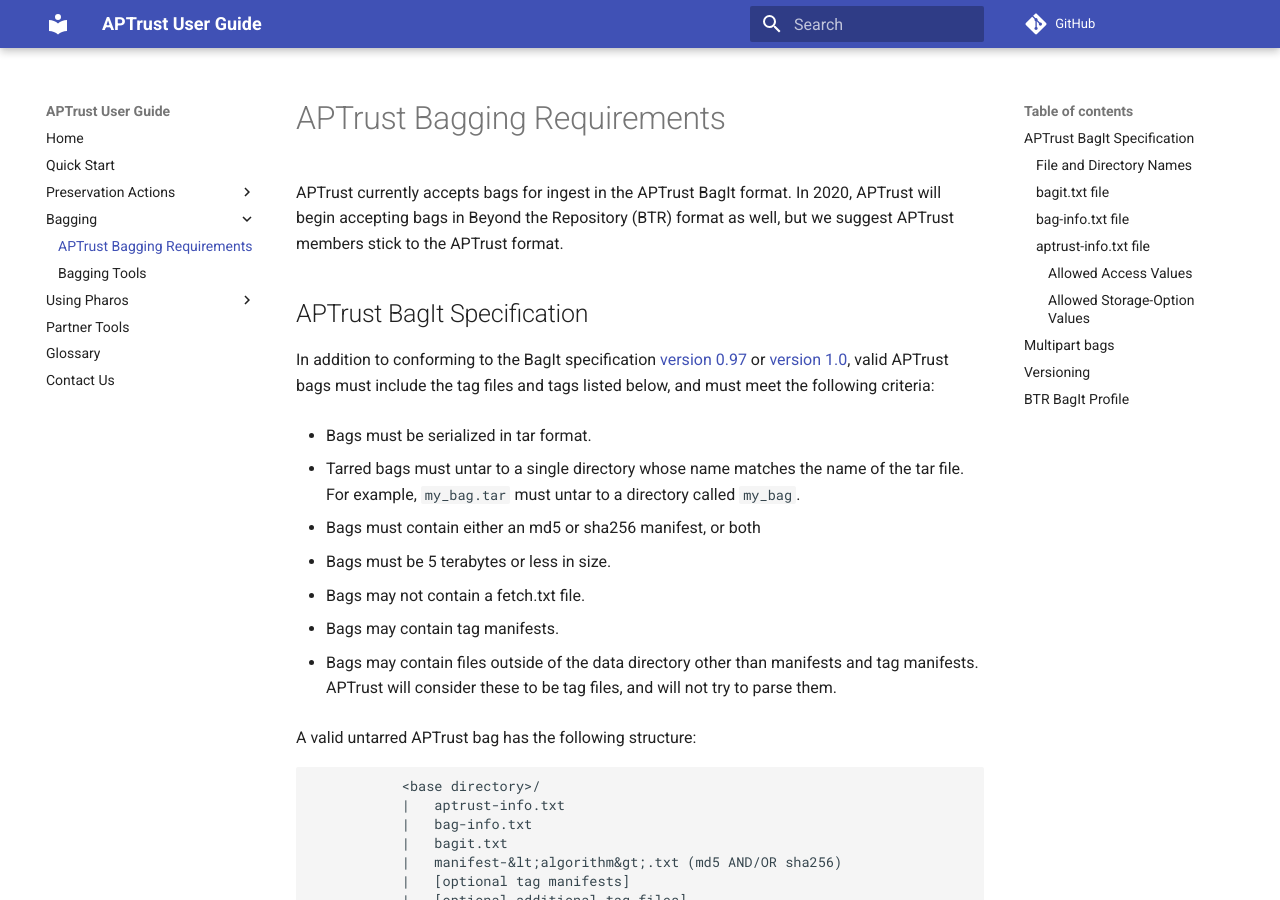
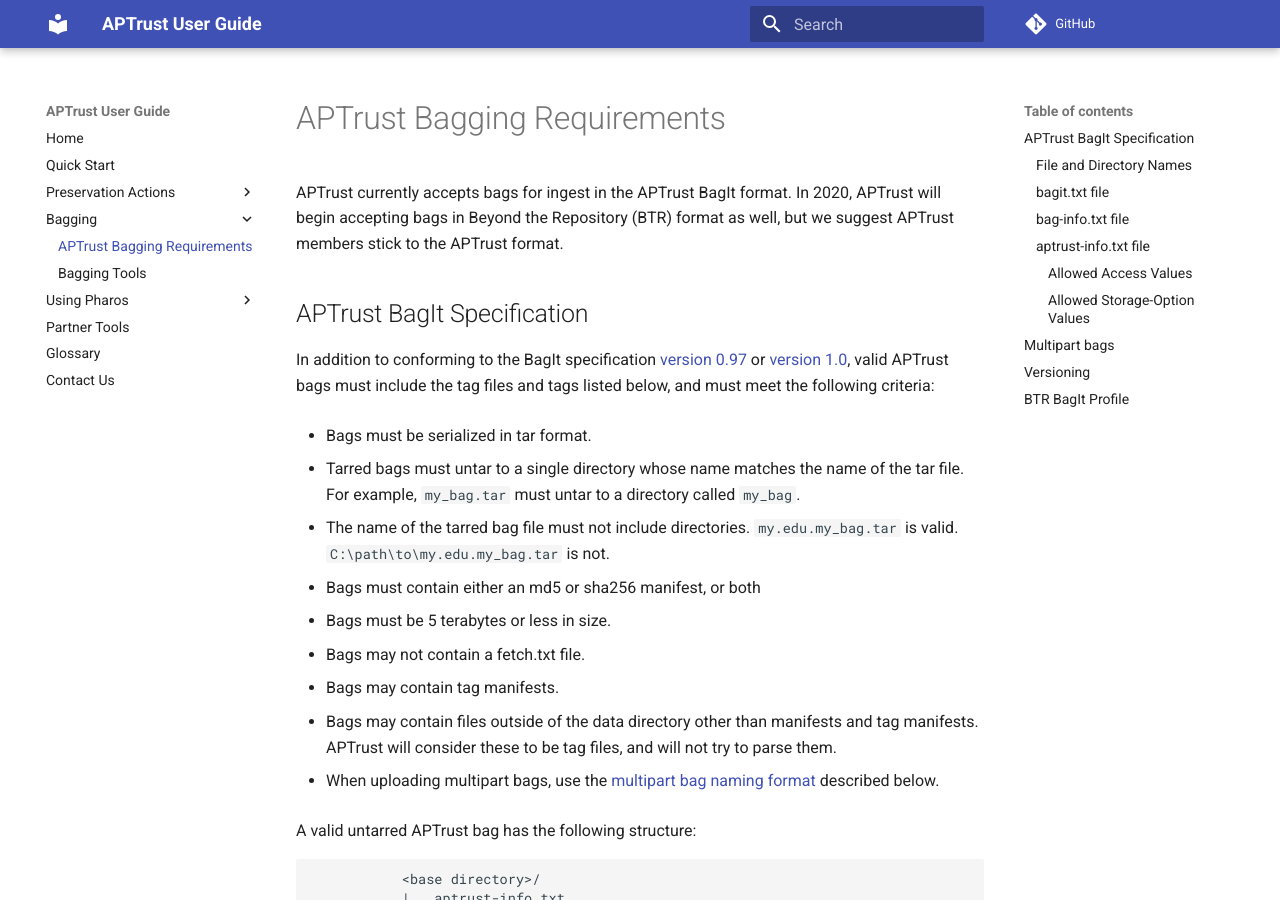
Before and after one commit to APTrust/userguide, an MkDocs documentation site: the page built from docs/bagging/index.md, in a window 1280 px wide and 900 px high. Built offline with MkDocs 1.6.1 and Material for MkDocs 9.7.7, drawn with Linux system fonts in a browser that asks for light colours; comment, search, counter and statistics services are not loaded.

Commit message:
Clarified some bag naming issues

```diff
--- a/docs/bagging/index.md
+++ b/docs/bagging/index.md
@@ -10,6 +10,8 @@
 
 * Tarred bags must untar to a single directory whose name matches the name of the tar file. For example, `my_bag.tar` must untar to a directory called `my_bag`.
 
+* The name of the tarred bag file must not include directories. `my.edu.my_bag.tar` is valid. `C:\path\to\my.edu.my_bag.tar` is not.
+
 * Bags must contain either an md5 or sha256 manifest, or both
 
 * Bags must be 5 terabytes or less in size.
@@ -19,6 +21,8 @@
 * Bags may contain tag manifests.
 
 * Bags may contain files outside of the data directory other than manifests and tag manifests. APTrust will consider these to be tag files, and will not try to parse them.
+
+* When uploading multipart bags, use the [multipart bag naming format](#multipart-bags) described below.
 
 A valid untarred APTrust bag has the following structure:
 
```
